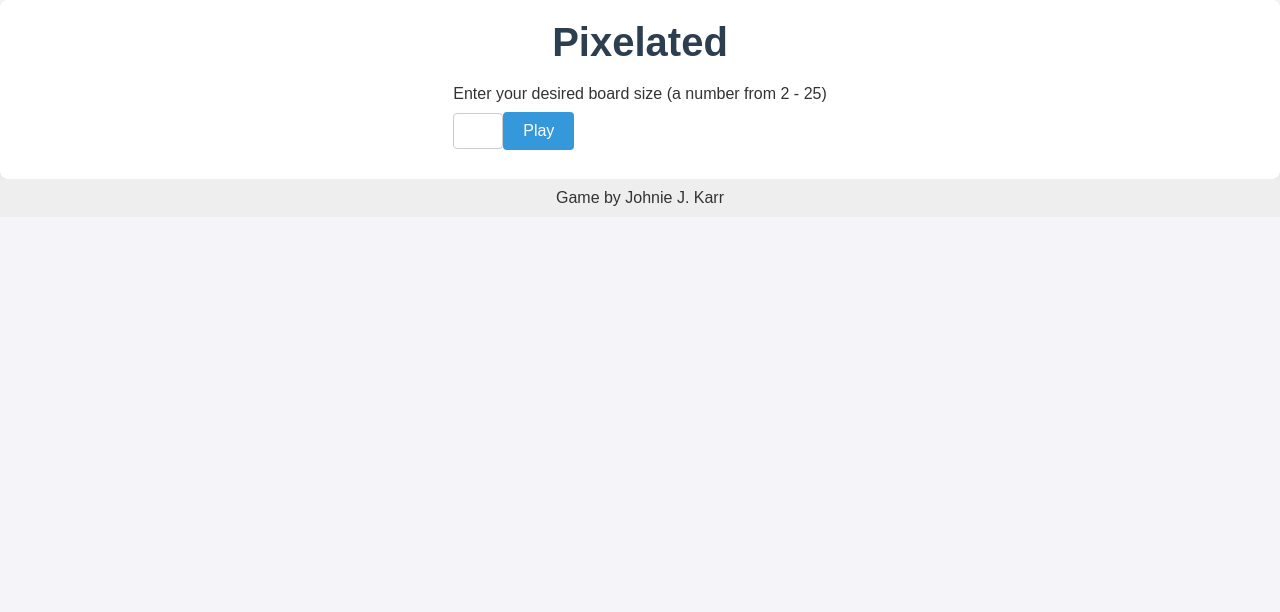
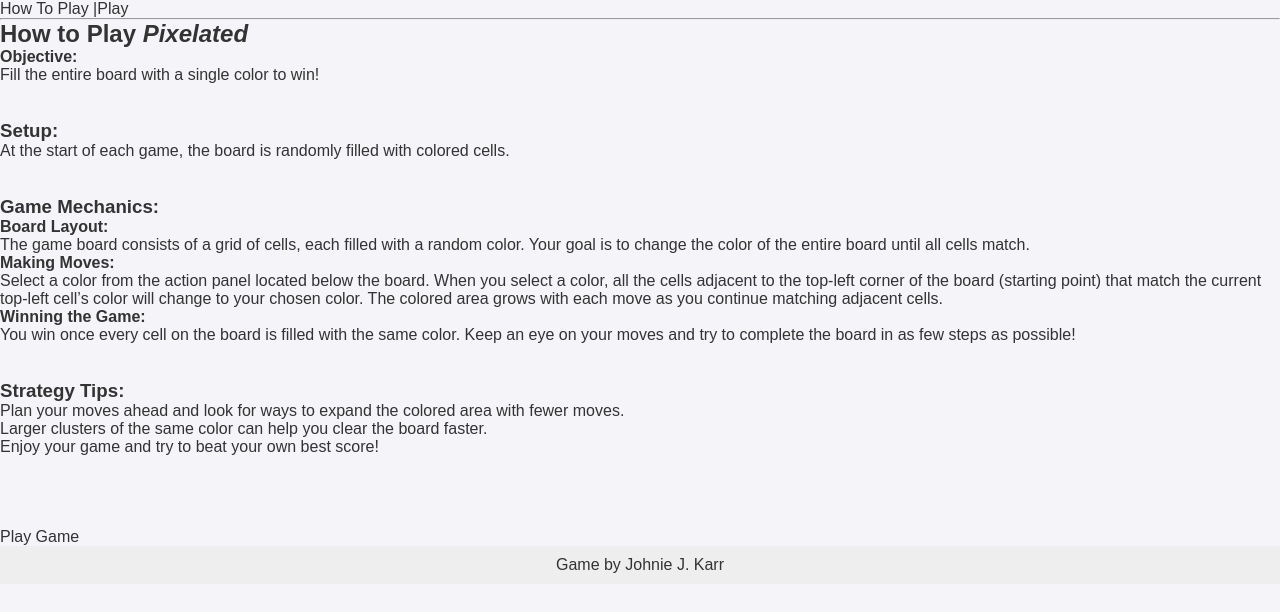
Before and after one commit to jkarr/pixelated, a React (Create React App) app in the folder pixelated/: page / in a window 1280 px wide. Shown: the top 612 px of the page. Built offline with nearby package versions, Linux system fonts and the light colour scheme.

Commit message:
Added some routing and a how-to-play

```diff
--- a/pixelated/package.json
+++ b/pixelated/package.json
@@ -8,6 +8,7 @@
     "@testing-library/user-event": "^13.5.0",
     "react": "^18.3.1",
     "react-dom": "^18.3.1",
+    "react-router-dom": "^6.27.0",
     "react-scripts": "5.0.1",
     "web-vitals": "^2.1.4"
   },
--- a/pixelated/public/index.html
+++ b/pixelated/public/index.html
@@ -7,7 +7,7 @@
     <meta name="theme-color" content="#000000" />
     <meta
       name="description"
-      content="Web site created using create-react-app"
+      content="Pixelated!"
     />
     <link rel="apple-touch-icon" href="%PUBLIC_URL%/logo192.png" />
     <!--
@@ -24,7 +24,7 @@
       work correctly both with client-side routing and a non-root public URL.
       Learn how to configure a non-root public URL by running `npm run build`.
     -->
-    <title>React App</title>
+    <title>Pixelated</title>
   </head>
   <body>
     <noscript>You need to enable JavaScript to run this app.</noscript>
--- a/pixelated/src/App.js
+++ b/pixelated/src/App.js
@@ -1,14 +1,16 @@
-import Pixelated from './components/pixelated/pixelated';
 import './App.css';
+import Navbar from './components/navbar/navbar.js';
+import HowToPlay from './pages/HowToPlay.js';
 
 function App() {
   return (
-      <><Pixelated />
+    <>
+      <Navbar />
 
-        <footer>
-          <p>Game by Johnie J. Karr</p>
-        </footer>
-      </>
+      <HowToPlay />
+
+
+    </>
   );
 }
 
--- /dev/null
+++ b/pixelated/src/components/navbar/navbar.js
@@ -0,0 +1,12 @@
+import { Link } from 'react-router-dom';
+
+function Navbar() {
+    return (
+        <div>
+            <Link to="/">How To Play</Link> |
+            <Link to="/play">Play</Link>
+        </div>
+    )
+}
+
+export default Navbar
--- a/pixelated/src/components/pixelated/pixelated.js
+++ b/pixelated/src/components/pixelated/pixelated.js
@@ -223,6 +223,7 @@ export default function Pixelated() {
                 <div className={game.gameContainer}>
                     <header>
                         <h1>Pixelated</h1>
+                        This game is dedicated to my wife, Amy.
                     </header>
 
                     <section>
--- a/pixelated/src/index.js
+++ b/pixelated/src/index.js
@@ -3,11 +3,29 @@ import ReactDOM from 'react-dom/client';
 import './index.css';
 import App from './App';
 import reportWebVitals from './reportWebVitals';
+import {  createBrowserRouter, RouterProvider } from 'react-router-dom';
+import { Play } from './pages/Play.js'
+//import HowToPlay from './pages/HowToPlay.js';
+//import Pixelated from './components/pixelated/pixelated.js';
 
 const root = ReactDOM.createRoot(document.getElementById('root'));
+const router = createBrowserRouter([
+  {
+    path: '/',
+    element: <App />
+  },
+  {
+    path: '/play',
+    element: <Play />
+  }
+]);
 root.render(
   <React.StrictMode>
-    <App />
+    <RouterProvider router={router} />
+
+    <footer>
+      <p>Game by Johnie J. Karr</p>
+    </footer>
   </React.StrictMode>
 );
 
--- /dev/null
+++ b/pixelated/src/pages/HowToPlay.js
@@ -0,0 +1,55 @@
+import { Link } from 'react-router-dom';
+
+function HowToPlay() {
+    return (
+        <>
+            <hr />
+            <section id="how-to-play">
+                <h2>How to Play <em>Pixelated</em></h2>
+
+                <p><strong>Objective:</strong><br />
+                    Fill the entire board with a single color to win!</p>
+                <br /><br />
+
+                <h3>Setup:</h3>
+                <p>At the start of each game, the board is randomly filled with colored cells.</p>
+                <br /><br />
+
+                <h3>Game Mechanics:</h3>
+                <ol>
+                    <li><strong>Board Layout:</strong><br />
+                        The game board consists of a grid of cells, each filled with a random color.
+                        Your goal is to change the color of the entire board until all cells match.
+                    </li>
+                    <li><strong>Making Moves:</strong><br />
+                        Select a color from the action panel located below the board.
+                        When you select a color, all the cells adjacent to the top-left corner of the board (starting point)
+                        that match the current top-left cell’s color will change to your chosen color.
+                        The colored area grows with each move as you continue matching adjacent cells.
+                    </li>
+                    <li><strong>Winning the Game:</strong><br />
+                        You win once every cell on the board is filled with the same color.
+                        Keep an eye on your moves and try to complete the board in as few steps as possible!
+                    </li>
+                </ol>
+                <br /><br />
+
+                <h3>Strategy Tips:</h3>
+                <ul>
+                    <li>Plan your moves ahead and look for ways to expand the colored area with fewer moves.</li>
+                    <li>Larger clusters of the same color can help you clear the board faster.</li>
+                </ul>
+
+                <p>Enjoy your game and try to beat your own best score!</p>
+                <br /><br /><br /><br />
+                <nav>
+                    <ul>
+                        <li><Link to="/play">Play Game</Link></li>
+                    </ul>
+                </nav>
+            </section>
+        </>
+    )
+}
+
+export default HowToPlay
--- /dev/null
+++ b/pixelated/src/pages/Play.js
@@ -0,0 +1,14 @@
+import Navbar from '../components/navbar/navbar.js'
+import Pixelated from '../components/pixelated/pixelated.js'
+
+export function Play() {
+    return (
+        <>
+            <Navbar />
+
+            <Pixelated />
+        </>
+    )
+}
+
+//export default Play
```
Also changed, not shown: 1 other file (tests, documents, lock files or other folders).
